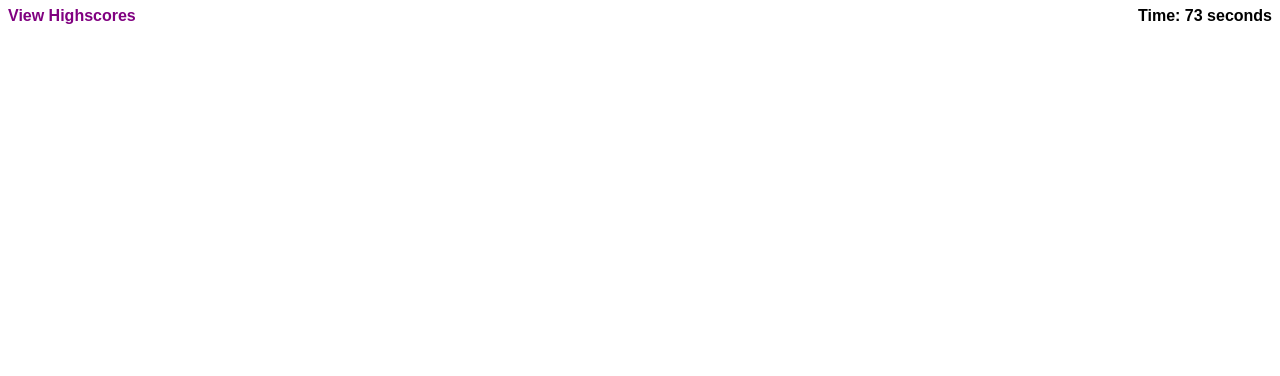
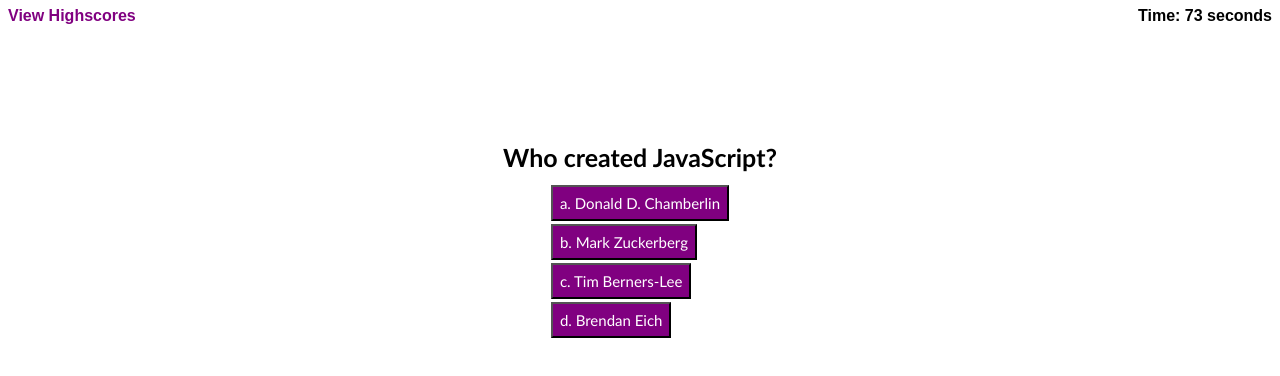
Before and after one commit to cianfich1016/Code-Quiz, a plain HTML site: page index.html in a window 1280 px wide. Both pictures are taken after a click on the button "Start Quiz". Drawn offline with Linux system fonts and the light colour scheme.

Commit message:
Added all elements dynamically in js file. Adjusted question array to make each answer an object instead of an array . Created displayQuestions() function aChanged answers in question array to their own objects. Solidified (for now) displayQuestions() function. Stylized question and the answers.

```diff
--- a/Assets/css/style.css
+++ b/Assets/css/style.css
@@ -34,3 +34,9 @@ main{
 .startButton:hover{
     box-shadow: 5px 5px 5px gray;
 }
+
+#quiz{
+    display: flex;
+    flex-direction: column;
+    align-items: center;
+}
--- a/Assets/js/script.js
+++ b/Assets/js/script.js
@@ -2,84 +2,108 @@
 var timerElement = document.querySelector(".timerText");
 var startButton = document.querySelector(".startButton");
 var firstPage = document.getElementById("firstPage");
-var quiz = document.getElementById("quiz");
 
+var quizEl = document.querySelector("#quiz");
+var questionsEl = document.createElement("h2");
+var listEl = document.createElement("ol");
+var li1 = document.createElement("button");
+var li2 = document.createElement("button");
+var li3 = document.createElement("button");
+var li4 = document.createElement("button");
 
+quizEl.appendChild(questionsEl);
+quizEl.appendChild(listEl);
+listEl.appendChild(li1);
+listEl.appendChild(li2);
+listEl.appendChild(li3);
+listEl.appendChild(li4);
 
+questionsEl.setAttribute("style", "font-size: 25px")
+
+li1.setAttribute("style", "margin: 3px; padding: 7px; background-color: purple; color: white; font-size: 15px; display: flex; flex-direction: column")
+li2.setAttribute("style", "margin: 3px; padding: 7px; background-color: purple; color: white; font-size: 15px; display: flex; flex-direction: column")
+li3.setAttribute("style", "margin: 3px; padding: 7px; background-color: purple; color: white; font-size: 15px; display: flex; flex-direction: column")
+li4.setAttribute("style", "margin: 3px; padding: 7px; background-color: purple; color: white; font-size: 15px; display: flex; flex-direction: column")
+
+var currentQuestion = 0;
 var secondsRemaining = 75;
 
 var quizQuestions = [
     {
         question: "Who created JavaScript?",
-        answers: {
-            1: "Donald D. Chamberlin",
-            2: "Mark Zuckerberg",
-            3: "Tim Berners-Lee",
-            4: "Brendan Eich",
-        } ,
-        correctChoice: "4",
+        answerA: " a. Donald D. Chamberlin",
+        answerB: " b. Mark Zuckerberg",
+        answerC: "c. Tim Berners-Lee",
+        answerD:  " d. Brendan Eich",
+        correctChoice: "d",
     },
     {
         question: "What functionality does JavaScript provide to websites?",
-        answers: {
-            1: "Structure of the page",
-            2: "Styling of the page",
-            3: "Interactivity of the page",
-            4: "None of the above",
-        } ,
-        correctChoice: "3",
+        answerA: "a.Structure of the page",
+        answerB: "b. Styling of the page",
+        answerC: "c. Interactivity of the page",
+        answerD: "d. None of the above",
+        correctChoice: "c",
     },
     {
         question: "What marks the end of a JavaScript statement?",
-        answers: {
-            1: "semicolon",
-            2: "comma",
-            3: "parenthesis",
-            4: "colon",
-        },
-        correctChoice: "1",
+        answerA: "a. semicolon",
+        answerB: "b. comma",
+        answerC: "c. parenthesis",
+        answerD: "d. colon",
+        correctChoice: "a",
     },
     {
         question: "All are common data types used EXCEPT which of the following:",
-        answers: {
-            1: "boolean",
-            2: "prompt",
-            3: "number",
-            4: "symbol",
-        } ,
-        correctChoice: "2",
+        answerA: "a. boolean",
+        answerB: "b. prompt",
+        answerC: "c. number",
+        answerD: "d. symbol",
+        correctChoice: "b",
     },
     {
         question: "What function can be used to display any message to the user?",
-        answers: {
-            1: "console.view())",
-            2: "console.filter()",
-            3: "console.find()",
-            4: "console.log()",
-        } ,
-        correctChoice: "4",
+        answerA: "a. console.view()",
+        answerB: "b. console.filter()",
+        answerC: "c. console.find()",
+        answerD: "d. console.log()",
+        correctChoice: "d",
     },
 
 ];
 
+quizEl.style.display = "none";
+
 function startQuiz(){
     firstPage.style.display = "none";
+    quizEl.style.display = "flex";
     secondsRemaining = 75;
     startClock();
-    startQuestions();
-}
+    displayQuestions();
+};
 
-function startQuestions(){
+function displayQuestions(){
+
+    for(var i=0; i < quizQuestions.length; i++){
+        questionsEl.textContent = quizQuestions[currentQuestion].question;
+        li1.textContent = quizQuestions[currentQuestion].answerA;
+        li2.textContent = quizQuestions[currentQuestion].answerB;
+        li3.textContent = quizQuestions[currentQuestion].answerC;
+        li4.textContent = quizQuestions[currentQuestion].answerD;
+        i++;
+    }
+
+    //var correctChoice = quizQuestions[currentQuestion].correctChoice;
+};
 
 
-}
+
 
 function startClock(){
     var timer = setInterval(function() {
         secondsRemaining--;
         timerElement.textContent = "Time: " + secondsRemaining + " seconds";
         if (secondsRemaining === 0){
-            console.log ("lose")
             clearInterval(timer);
         }
 
@@ -89,5 +113,12 @@ function startClock(){
 
 
 
+li1.addEventListener("click", displayQuestions);
+li2.addEventListener("click", displayQuestions);
+li3.addEventListener("click", displayQuestions);
+li4.addEventListener("click", displayQuestions);
 
+function buttonclick(){
+    console.log("yay")
+}
 startButton.addEventListener("click", startQuiz);
--- a/index.html
+++ b/index.html
@@ -23,6 +23,10 @@
                 <button class="startButton">Start Quiz</button>
             </section>
 
+
+            <section id="quiz">
+            </section>
+
         </main>
         <script src="Assets/js/script.js"></script>
     </body>
```
